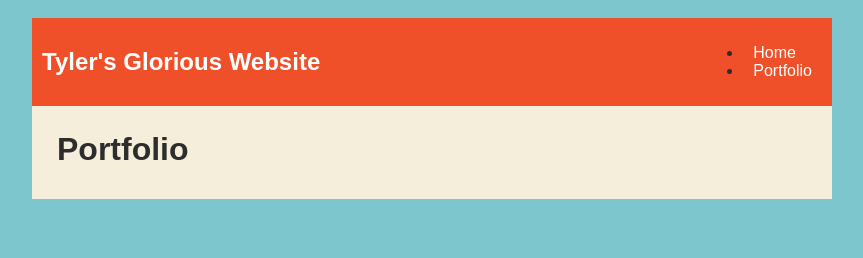
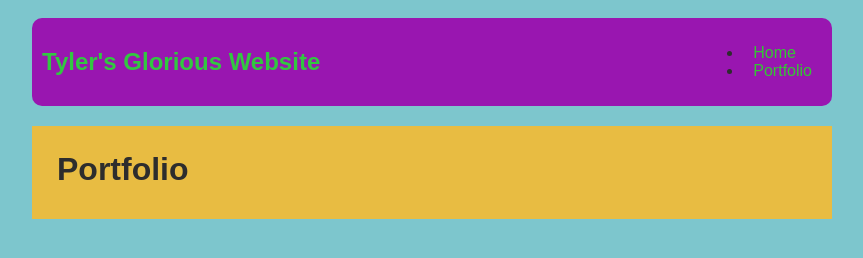
Before and after one commit to tymey/FIRST-WEBSITE.GITHUB.IO, a plain HTML site: page portfolio.html in a window 1280 px wide. Shown: the whole page, without its empty margins (208-1071 px from the left). Drawn offline with Linux system fonts and the light colour scheme.

Commit message:
Matched colors between index.html & portfolio.html

```diff
--- a/portfolio.html
+++ b/portfolio.html
@@ -23,15 +23,17 @@
 
             /* navigation menu */
             nav {
-                background: rgb(239, 80, 41);
+                background: rgb(153, 22, 176);
                 margin: 0 auto;
+                margin-bottom: 20px;
                 display: flex;
                 padding: 10px;
+                border-radius: 10px;
             }
             nav header {
                 display: flex;
                 align-items: center;
-                color: rgb(255, 255, 255);
+                color: rgb(50, 199, 65);
                 flex: 1;
             }
             nav ul {
@@ -43,12 +45,12 @@
             }
             nav a {
                 text-decoration: none;
-                color: #fff;
+                color: rgb(53, 197, 53);
             }
 
             /* main container area beneath menu */
             main {
-                background: rgb(245, 238, 219);
+                background: rgb(232, 188, 66);
                 display: flex;
             }
             .content {
```
Also changed, not shown: index.html (+1 -0 lines).
